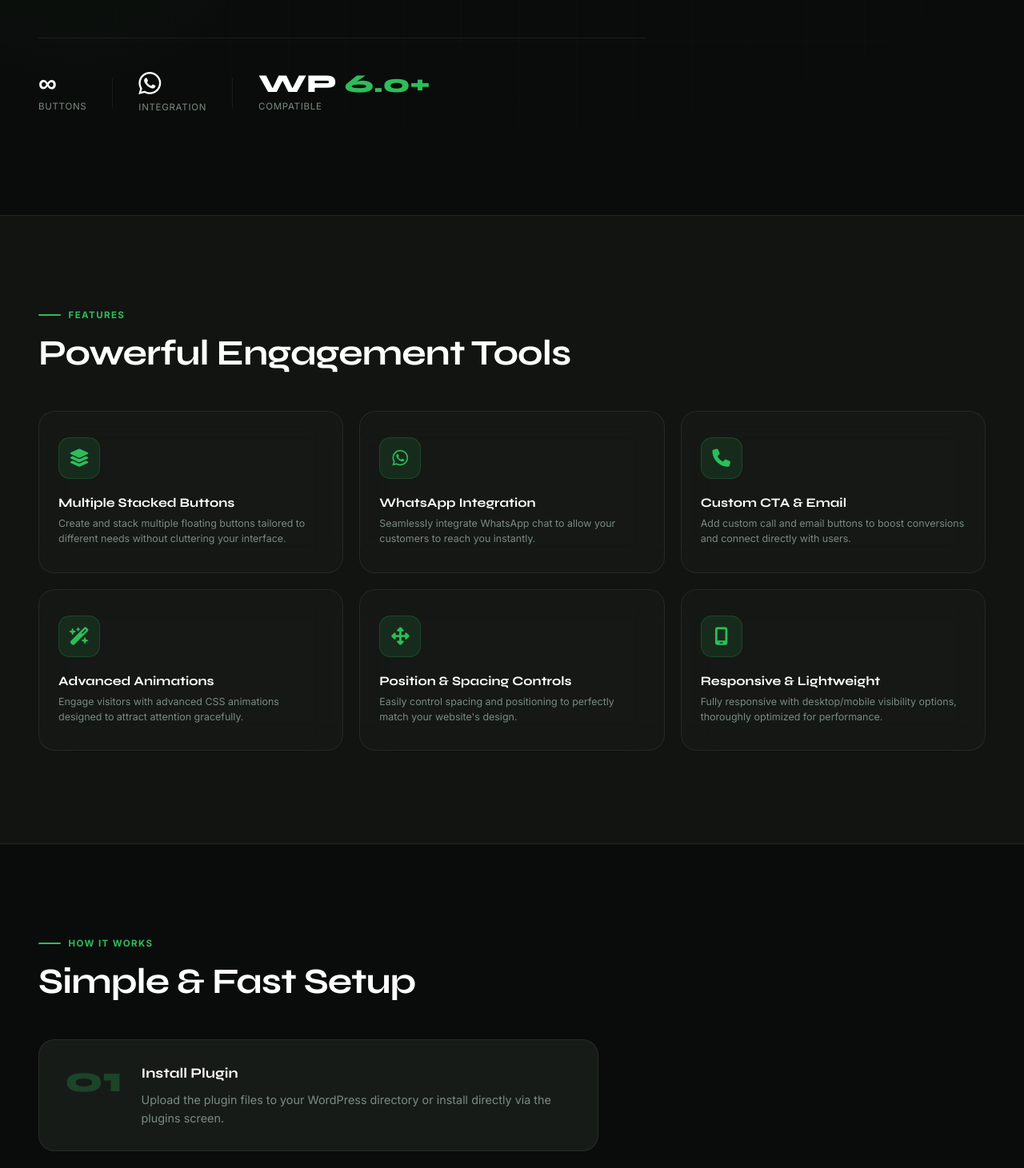
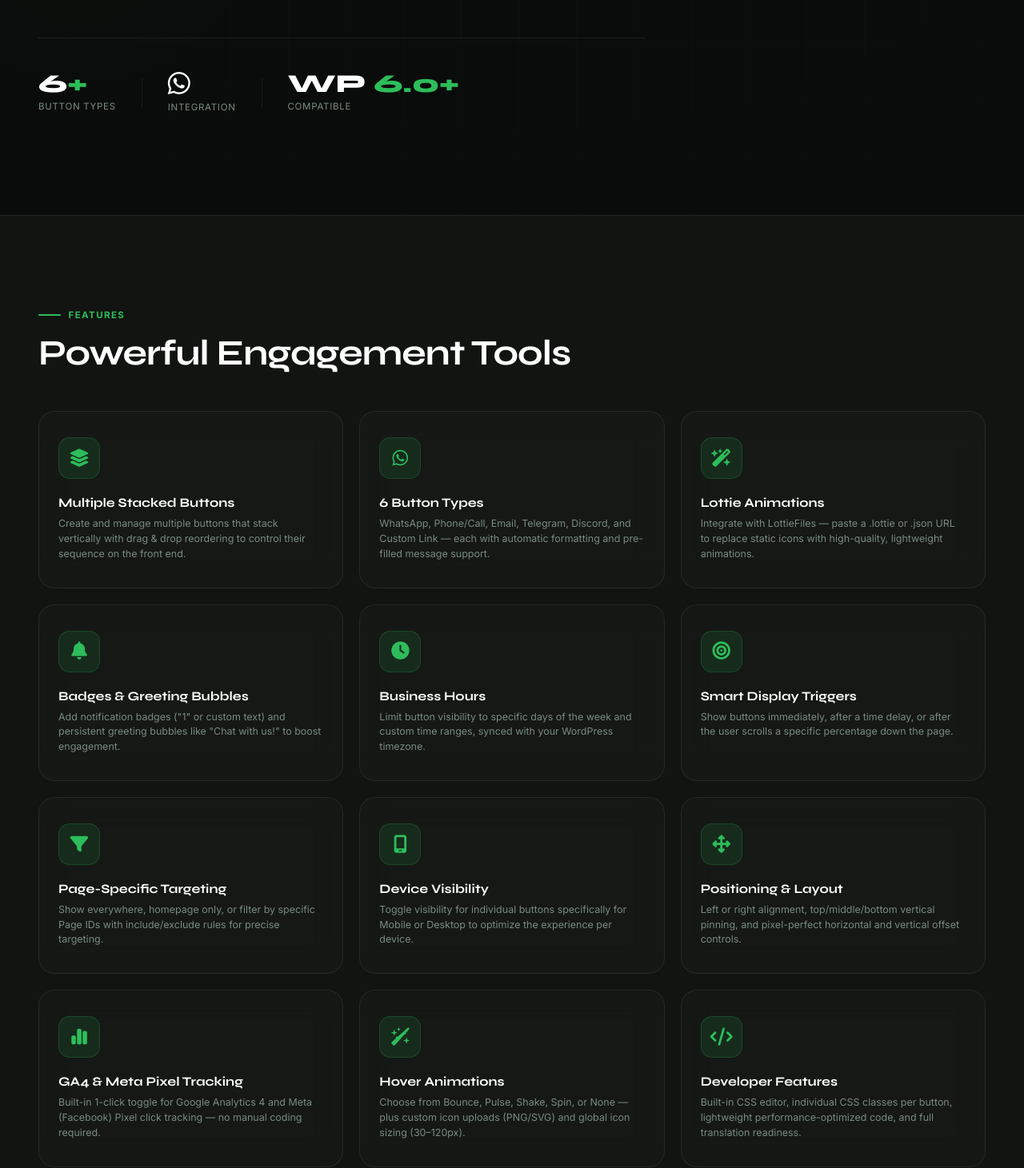
Before and after one commit to MusfiqurRahman12/accelviateams, a Next.js app: page /accelvia-connect-floating-cta in a window 1280 px wide. Shown: the part 709-2170 px from the top of the page at 80% size. Built offline with nearby package versions, Linux system fonts and the light colour scheme.

Commit message:
Update Accelvia Connect page with new features and details from readme

```diff
--- a/src/app/accelvia-connect-floating-cta/page.tsx
+++ b/src/app/accelvia-connect-floating-cta/page.tsx
@@ -4,39 +4,69 @@ import Link from 'next/link';
 export const metadata: Metadata = {
     title: 'Accelvia Connect - Floating CTA | WordPress Plugin',
     description:
-        'Add multiple floating WhatsApp and custom CTA buttons with advanced animations and display controls to your WordPress website. By Md Musfiqur Rahman.',
+        'Add floating CTAs with Lottie animations, business hour rules, smart scroll triggers, dynamic transparency, and automatic GA4 tracking.',
 };
 
 const features = [
     {
         icon: 'fa-solid fa-layer-group',
         title: 'Multiple Stacked Buttons',
-        desc: 'Create and stack multiple floating buttons tailored to different needs without cluttering your interface.',
+        desc: 'Create and manage multiple buttons that stack vertically with drag & drop reordering to control their sequence on the front end.',
     },
     {
         icon: 'fa-brands fa-whatsapp',
-        title: 'WhatsApp Integration',
-        desc: 'Seamlessly integrate WhatsApp chat to allow your customers to reach you instantly.',
-    },
-    {
-        icon: 'fa-solid fa-phone',
-        title: 'Custom CTA & Email',
-        desc: 'Add custom call and email buttons to boost conversions and connect directly with users.',
+        title: '6 Button Types',
+        desc: 'WhatsApp, Phone/Call, Email, Telegram, Discord, and Custom Link — each with automatic formatting and pre-filled message support.',
     },
     {
         icon: 'fa-solid fa-wand-magic-sparkles',
-        title: 'Advanced Animations',
-        desc: 'Engage visitors with advanced CSS animations designed to attract attention gracefully.',
+        title: 'Lottie Animations',
+        desc: 'Integrate with LottieFiles — paste a .lottie or .json URL to replace static icons with high-quality, lightweight animations.',
+    },
+    {
+        icon: 'fa-solid fa-bell',
+        title: 'Badges & Greeting Bubbles',
+        desc: 'Add notification badges ("1" or custom text) and persistent greeting bubbles like "Chat with us!" to boost engagement.',
+    },
+    {
+        icon: 'fa-solid fa-clock',
+        title: 'Business Hours',
+        desc: 'Limit button visibility to specific days of the week and custom time ranges, synced with your WordPress timezone.',
+    },
+    {
+        icon: 'fa-solid fa-bullseye',
+        title: 'Smart Display Triggers',
+        desc: 'Show buttons immediately, after a time delay, or after the user scrolls a specific percentage down the page.',
+    },
+    {
+        icon: 'fa-solid fa-filter',
+        title: 'Page-Specific Targeting',
+        desc: 'Show everywhere, homepage only, or filter by specific Page IDs with include/exclude rules for precise targeting.',
+    },
+    {
+        icon: 'fa-solid fa-mobile-screen',
+        title: 'Device Visibility',
+        desc: 'Toggle visibility for individual buttons specifically for Mobile or Desktop to optimize the experience per device.',
     },
     {
         icon: 'fa-solid fa-arrows-up-down-left-right',
-        title: 'Position & Spacing Controls',
-        desc: 'Easily control spacing and positioning to perfectly match your website\'s design.',
+        title: 'Positioning & Layout',
+        desc: 'Left or right alignment, top/middle/bottom vertical pinning, and pixel-perfect horizontal and vertical offset controls.',
     },
     {
-        icon: 'fa-solid fa-mobile-screen',
-        title: 'Responsive & Lightweight',
-        desc: 'Fully responsive with desktop/mobile visibility options, thoroughly optimized for performance.',
+        icon: 'fa-solid fa-chart-simple',
+        title: 'GA4 & Meta Pixel Tracking',
+        desc: 'Built-in 1-click toggle for Google Analytics 4 and Meta (Facebook) Pixel click tracking — no manual coding required.',
+    },
+    {
+        icon: 'fa-solid fa-wand-sparkles',
+        title: 'Hover Animations',
+        desc: 'Choose from Bounce, Pulse, Shake, Spin, or None — plus custom icon uploads (PNG/SVG) and global icon sizing (30–120px).',
+    },
+    {
+        icon: 'fa-solid fa-code',
+        title: 'Developer Features',
+        desc: 'Built-in CSS editor, individual CSS classes per button, lightweight performance-optimized code, and full translation readiness.',
     },
 ];
 
@@ -52,15 +82,27 @@ const specs = [
 const faqs = [
     {
         q: 'Does this plugin slow down my website?',
-        a: 'No. The plugin is lightweight and only loads minimal CSS and JavaScript.',
+        a: 'No. The plugin is lightweight and only loads minimal CSS and JavaScript. The DotLottie player is conditionally loaded only when Lottie animations are used.',
     },
     {
         q: 'Can I add multiple buttons?',
-        a: 'Yes. You can create and stack multiple floating buttons.',
+        a: 'Yes. You can create and stack multiple floating buttons with drag & drop reordering to control their display order.',
     },
     {
         q: 'Is this plugin mobile friendly?',
-        a: 'Yes. The buttons are fully responsive with mobile and desktop visibility controls.',
+        a: 'Yes. The buttons are fully responsive with per-button device visibility controls for Mobile and Desktop.',
+    },
+    {
+        q: 'What button types are supported?',
+        a: 'WhatsApp (with pre-filled messages), Phone/Call, Email, Telegram, Discord, and Custom Link with any external or internal URL.',
+    },
+    {
+        q: 'Can I show buttons only during business hours?',
+        a: 'Yes. The Business Hours feature lets you limit visibility to specific days and time ranges, synced with your WordPress timezone.',
+    },
+    {
+        q: 'Does it track button clicks?',
+        a: 'Yes. Built-in 1-click integration for Google Analytics 4 and Meta (Facebook) Pixel. The plugin detects tracking scripts and sends events automatically.',
     },
 ];
 
@@ -93,7 +135,9 @@ export default function AccelviaConnectFloatingCTAPage() {
                         </h1>
 
                         <p className="pf-hero-bio" style={{ maxWidth: 600, marginBottom: '2.5rem' }}>
-                            Add multiple floating WhatsApp and custom CTA buttons to your WordPress website. Features advanced animations, position controls, and performance-optimized code perfect for any website.
+                            Add floating CTAs with Lottie animations, business hour rules, smart scroll
+                            triggers, dynamic transparency, and automatic GA4 tracking. Perfect for
+                            businesses, agencies, freelancers, and ecommerce websites.
                         </p>
 
                         <div className="pf-hero-actions">
@@ -120,8 +164,8 @@ export default function AccelviaConnectFloatingCTAPage() {
                         {/* Stats row */}
                         <div className="pf-hero-stats">
                             <div className="pf-stat">
-                                <span className="pf-stat-num">∞</span>
-                                <span className="pf-stat-lbl">Buttons</span>
+                                <span className="pf-stat-num">6<span>+</span></span>
+                                <span className="pf-stat-lbl">Button Types</span>
                             </div>
                             <div className="pf-stat-divider" />
                             <div className="pf-stat">
@@ -177,7 +221,7 @@ export default function AccelviaConnectFloatingCTAPage() {
                         {[
                             { n: '01', title: 'Install Plugin', desc: 'Upload the plugin files to your WordPress directory or install directly via the plugins screen.' },
                             { n: '02', title: 'Activate', desc: "Activate Accelvia Connect through the 'Plugins' screen in your WordPress dashboard." },
-                            { n: '03', title: 'Configure Options', desc: 'Navigate to Settings -> Accelvia Connect to easily design and configure your floating buttons.' },
+                            { n: '03', title: 'Configure Options', desc: 'Navigate to Settings → Accelvia Connect to design your floating buttons, set business hours, display triggers, and enable GA4/Meta tracking.' },
                         ].map((step) => (
                             <div className="cp-step" key={step.n}>
                                 <div className="cp-step-num">{step.n}</div>
@@ -221,8 +265,9 @@ export default function AccelviaConnectFloatingCTAPage() {
                             <pre className="cp-code-pre"><code>{`/**
  * Plugin Name: Accelvia Connect - Floating CTA
  * Plugin URI:  https://accelviateams.com/accelvia-connect-floating-cta
- * Description: Add multiple floating WhatsApp and custom CTA buttons
- *              with advanced animations and display controls.
+ * Description: Add floating CTAs with Lottie animations,
+ *              business hour rules, smart scroll triggers,
+ *              dynamic transparency, and automatic GA4 tracking.
  * Version:     1.0.0
  * Requires at least: 6.0
  * Tested up to: 6.9
```
